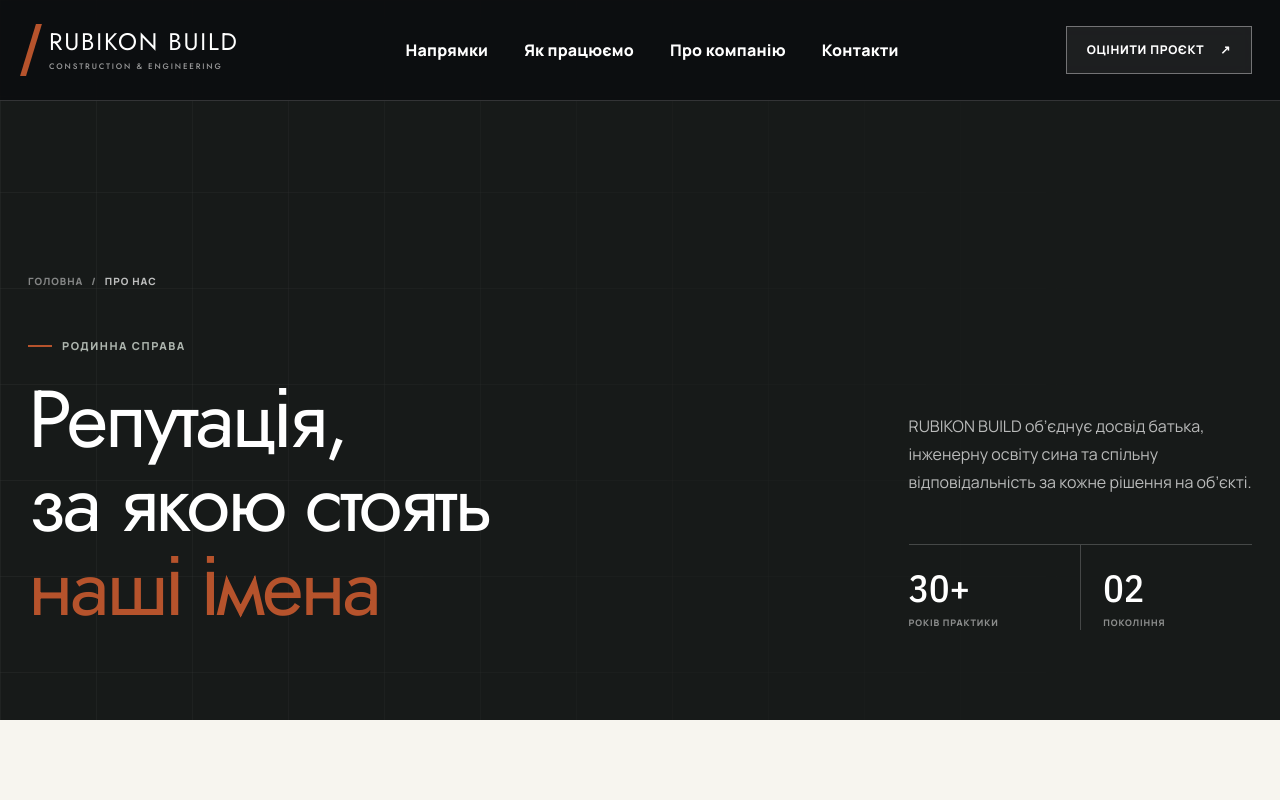
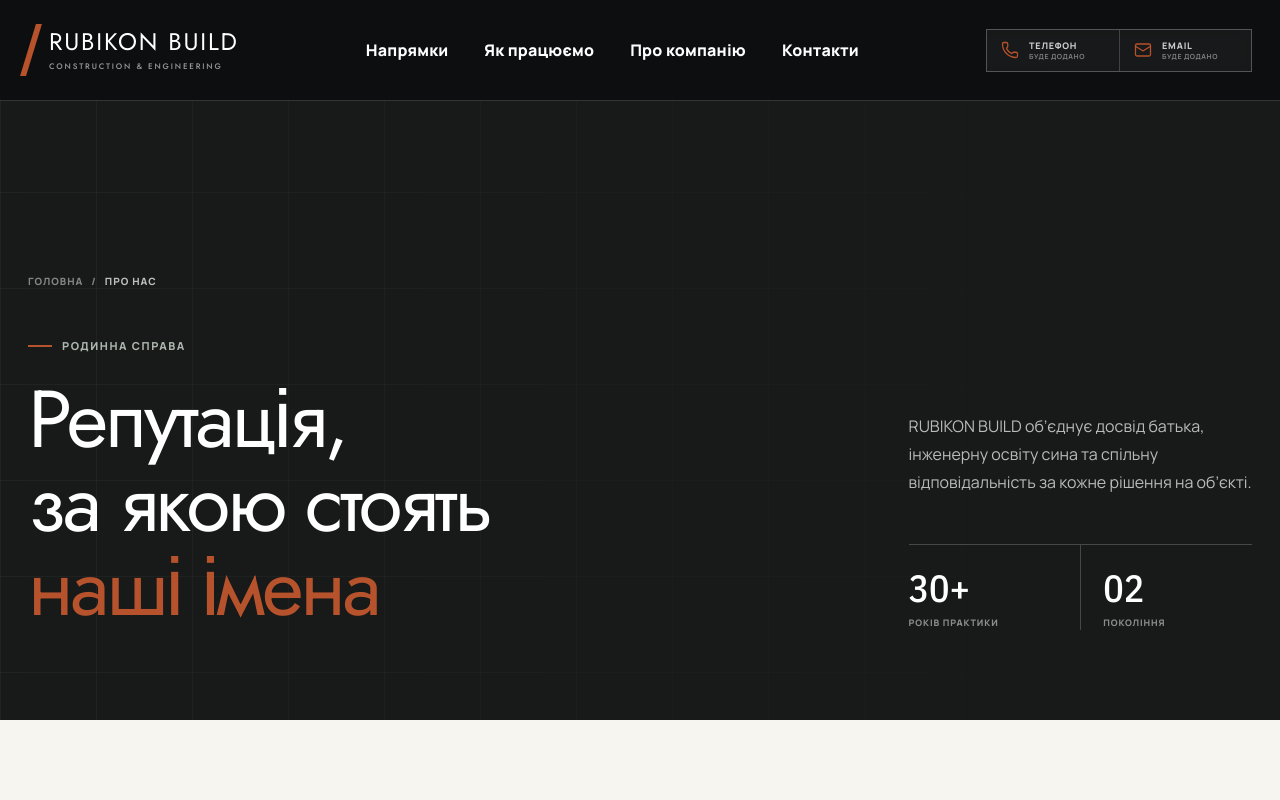
Before and after one commit to leusd100/rubikon-build, a Next.js app: page /pro-nas in a window 1280 px wide. Shown: the top 800 px of the page. Built offline with nearby package versions, Linux system fonts and the light colour scheme.

Commit message:
Replace header CTA with contact panel

```diff
--- a/app/components/SiteChrome.tsx
+++ b/app/components/SiteChrome.tsx
@@ -1,6 +1,6 @@
 import Image from 'next/image';
 import Link from 'next/link';
-import { CalendarClock, Factory, MapPin, Ruler } from 'lucide-react';
+import { CalendarClock, Factory, Mail, MapPin, Phone, Ruler } from 'lucide-react';
 import type { LucideIcon } from 'lucide-react';
 
 export function Brand() {
@@ -28,8 +28,18 @@ export function SiteHeader() {
           <Link href="/pro-nas">Про компанію</Link>
           <Link href="/#contact">Контакти</Link>
         </nav>
-        <Link className="header-cta" href="/#contact">
-          Оцінити проєкт <span aria-hidden="true">↗</span>
+        <div className="header-contacts" aria-label="Контакти компанії">
+          <Link className="header-contact" href="/#contact" aria-label="Перейти до телефону компанії">
+            <Phone aria-hidden="true" />
+            <span><small>Телефон</small><strong>буде додано</strong></span>
+          </Link>
+          <Link className="header-contact" href="/#contact" aria-label="Перейти до електронної пошти компанії">
+            <Mail aria-hidden="true" />
+            <span><small>Email</small><strong>буде додано</strong></span>
+          </Link>
+        </div>
+        <Link className="header-contact-mobile" href="/#contact">
+          <Phone aria-hidden="true" /> Контакти
         </Link>
       </div>
     </header>
--- a/app/globals.css
+++ b/app/globals.css
@@ -51,8 +51,17 @@ section[id] { scroll-margin-top: 98px; }
 .desktop-nav a { position: relative; }
 .desktop-nav a::after { content: ''; position: absolute; left: 0; right: 100%; bottom: -7px; height: 2px; background: var(--accent); transition: right .25s ease; }
 .desktop-nav a:hover::after { right: 0; }
-.header-cta { display: inline-flex; align-items: center; gap: 16px; color: white; background: rgba(255,255,255,.07); border: 1px solid rgba(255,255,255,.38); padding: 14px 20px; font-size: 12px; font-weight: 800; text-transform: uppercase; letter-spacing: .06em; transition: background .2s ease, border-color .2s ease; }
-.header-cta:hover { background: var(--accent); }
+.header-contacts { display: flex; align-items: stretch; border: 1px solid rgba(255,255,255,.26); background: rgba(255,255,255,.045); }
+.header-contact { min-width: 132px; display: grid; grid-template-columns: 18px 1fr; align-items: center; gap: 10px; padding: 11px 14px; transition: color .2s ease, background .2s ease; }
+.header-contact + .header-contact { border-left: 1px solid rgba(255,255,255,.18); }
+.header-contact svg { width: 18px; height: 18px; color: var(--accent); stroke-width: 1.7; }
+.header-contact span { display: grid; gap: 3px; }
+.header-contact small { color: rgba(255,255,255,.78); font-size: 9px; font-weight: 800; line-height: 1; letter-spacing: .09em; text-transform: uppercase; }
+.header-contact strong { color: rgba(255,255,255,.45); font-size: 7px; font-weight: 700; line-height: 1; letter-spacing: .08em; text-transform: uppercase; }
+.header-contact:hover { color: white; background: var(--accent); }
+.header-contact:hover svg, .header-contact:hover small, .header-contact:hover strong { color: white; }
+.header-contact-mobile { display: none; align-items: center; gap: 9px; padding: 10px 12px; border: 1px solid rgba(255,255,255,.3); font-size: 10px; font-weight: 800; letter-spacing: .06em; text-transform: uppercase; }
+.header-contact-mobile svg { width: 17px; height: 17px; color: var(--accent); }
 
 .hero { position: relative; min-height: 900px; height: 100svh; display: flex; align-items: flex-end; overflow: hidden; color: white; background: #101012; }
 .hero-media { position: absolute; inset: 0; }
@@ -361,8 +370,8 @@ footer .brand-name small { color: #8e9690; }
   .brand-slash { width: 4px; height: 38px; }
   .brand-name b { font-size: 17px; letter-spacing: .055em; }
   .brand-name small { display: none; }
-  .header-cta { padding: 11px 13px; font-size: 10px; }
-  .header-cta span { display: none; }
+  .header-contacts { display: none; }
+  .header-contact-mobile { display: inline-flex; }
   .hero { min-height: 790px; height: auto; }
   .hero-media video { object-position: 66% center; }
   .hero-grid { background-size: 46px 46px; }
```
